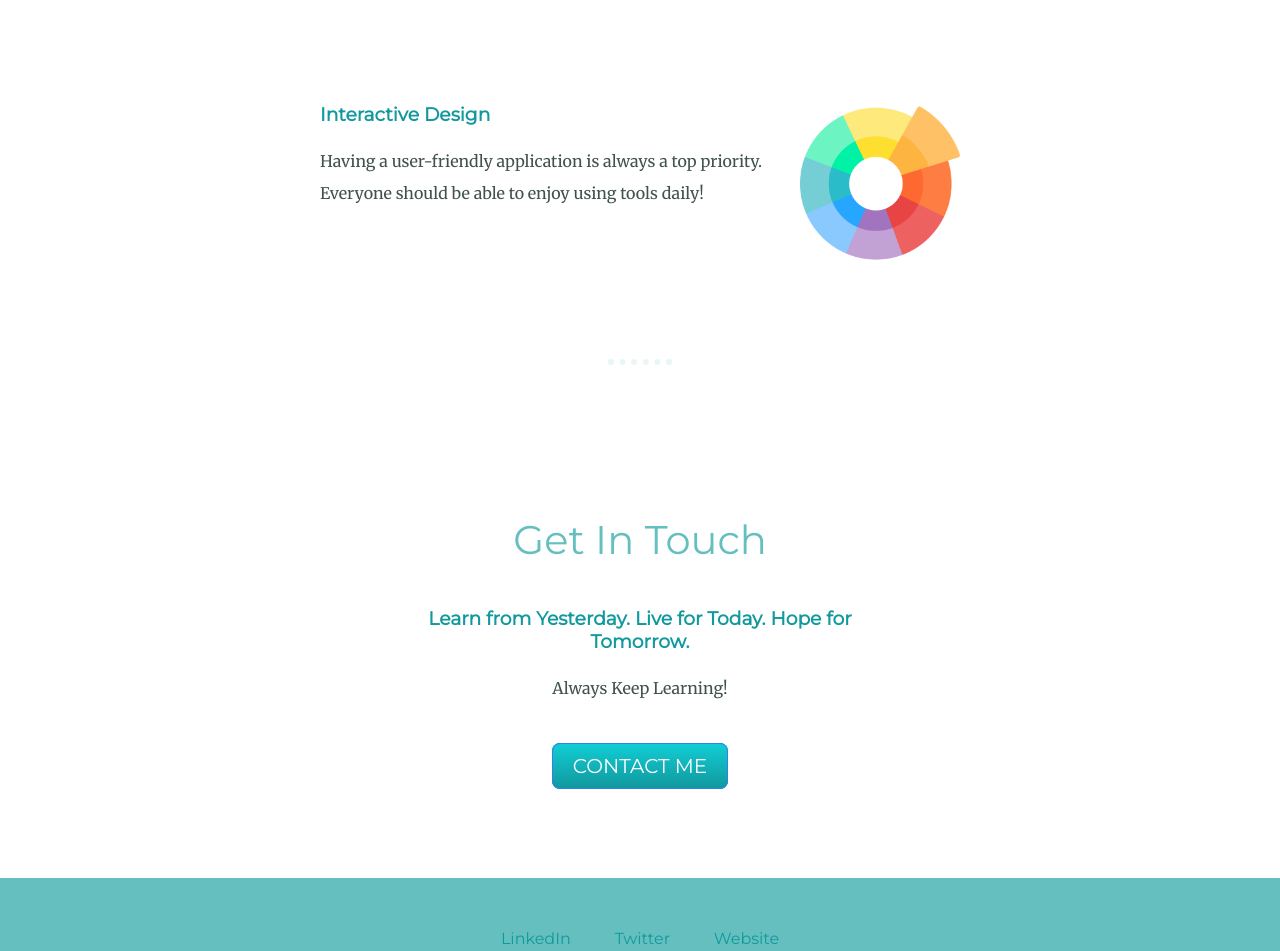
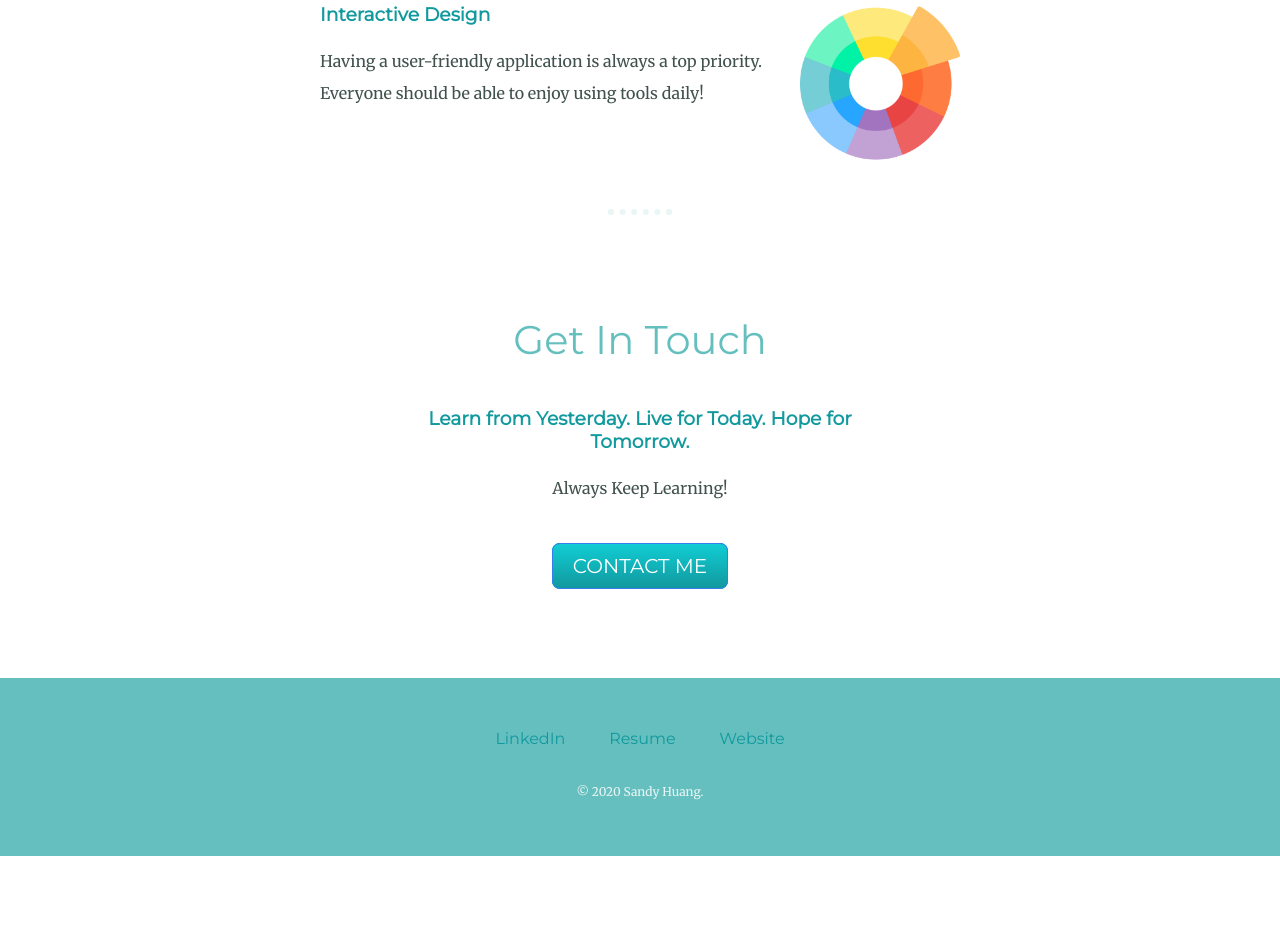
Before and after one commit to shearpaladin/personal-website, a plain HTML site: page index.html in a window 1280 px wide. Shown: the part 2317-3268 px from the top of the page. After the commit the page ends 3173 px from the top, so only its background shows below. Drawn offline with Linux system fonts and the light colour scheme.

Commit message:
Add files via upload

```diff
--- a/css/styles.css
+++ b/css/styles.css
@@ -37,7 +37,7 @@ hr {
   border: dotted #EAF6F6 6px;
   border-bottom: none;
   width: 4%;
-  margin: 150px auto;
+  margin: 100px auto;
 }
 
 a{
--- a/index.html
+++ b/index.html
@@ -53,8 +53,8 @@
 
   <div class="bottom-container">
     <a class="footer-link" href="https://www.linkedin.com/in/sandy-huang-a12698180/">LinkedIn</a>
-    <a class="footer-link" href="https://twitter.com/">Twitter</a>
-    <a class="footer-link" href="https://www.appbrewery.co/">Website</a>
+    <a class="footer-link" href="https://shearpaladin.github.io/cv/">Resume</a>
+    <a class="footer-link" href="https://shearpaladin.github.io/personal-website/">Website</a>
     <p class="copyright">© 2020 Sandy Huang.</p>
   </div>
 
```
